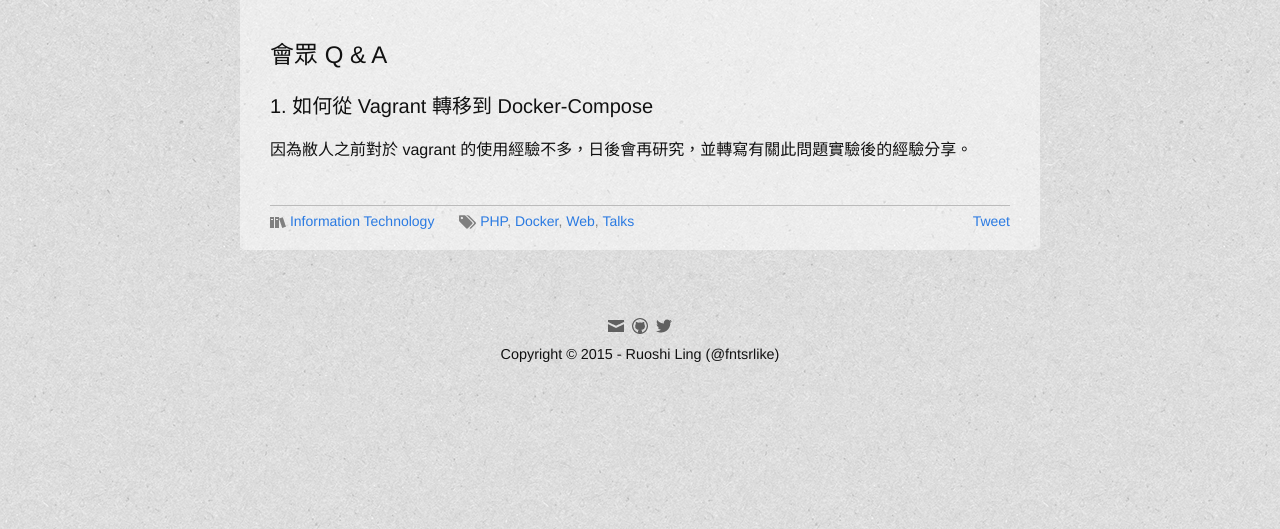
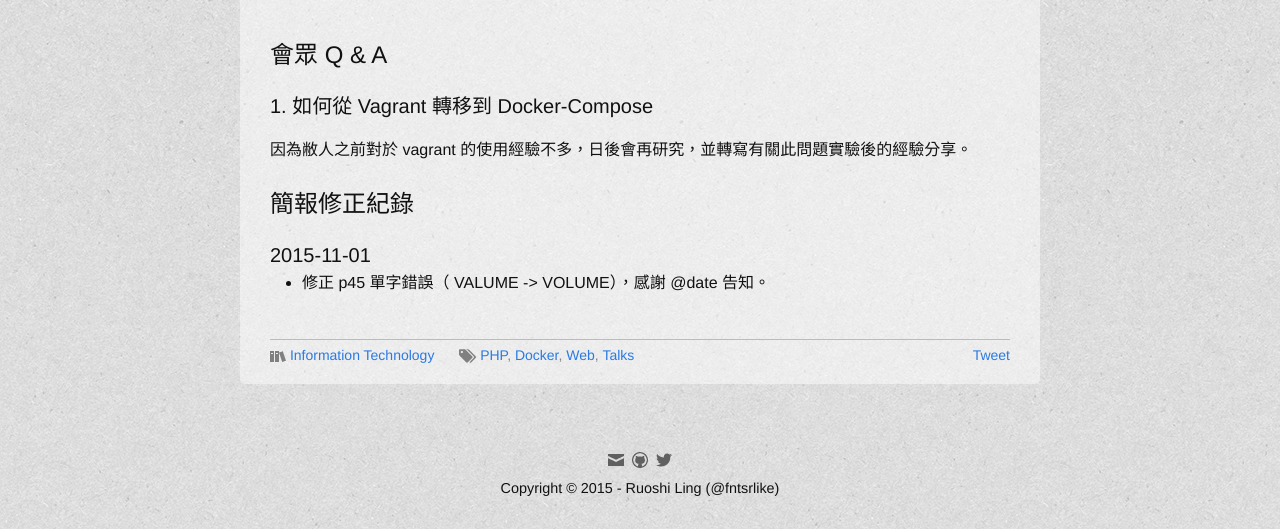
Before and after one commit to fntsrlike/blog-2015, a Jekyll site: the page built from _posts/2015-11-01-ship-your-project-with-docker-ecosystem.markdown, in a window 1280 px wide. Shown: the part 787-1316 px from the top of the page. Built offline with Jekyll 4.4.1, drawn with Linux system fonts in a browser that asks for light colours; comment, search, counter and statistics services are not loaded.

Commit message:
Update slide version log

```diff
--- a/_posts/2015-11-01-ship-your-project-with-docker-ecosystem.markdown
+++ b/_posts/2015-11-01-ship-your-project-with-docker-ecosystem.markdown
@@ -22,3 +22,8 @@ description: "本簡報是為 PHPConf2015 議程所準備的，但陸續會在
 #### 1. 如何從 Vagrant 轉移到 Docker-Compose
 
 因為敝人之前對於 vagrant 的使用經驗不多，日後會再研究，並轉寫有關此問題實驗後的經驗分享。
+
+### 簡報修正紀錄
+
+#### 2015-11-01
+- 修正 p45  單字錯誤（ VALUME -> VOLUME），感謝 @date 告知。
```
